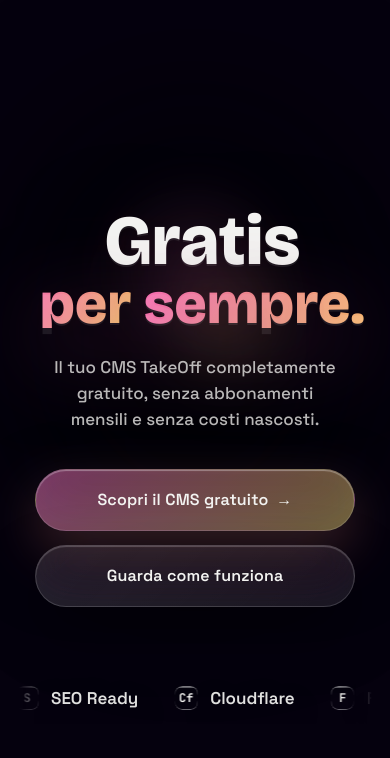
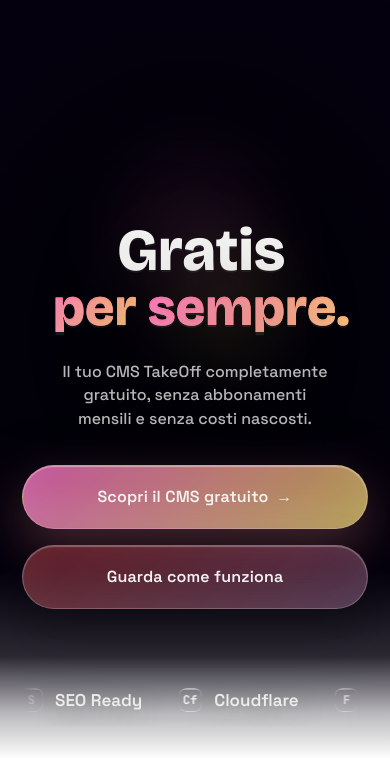
Before and after one commit to takeoffmilan/takeoff-site, a website built with Vite: page index.html in a window 390 px wide. Shown: the part 86-844 px from the top of the page. Built offline with nearby package versions, Linux system fonts and the light colour scheme; some packages are replaced by stand-ins of ours; animation ran at ten frames a second.

Commit message:
Polish hero buttons and mobile layout

```diff
--- a/src/main.js
+++ b/src/main.js
@@ -10,17 +10,6 @@ import { ScrollTrigger } from 'gsap/ScrollTrigger'
 gsap.registerPlugin(ScrollTrigger)
 
 const prefersReducedMotion = window.matchMedia('(prefers-reduced-motion: reduce)').matches
-const heroEl = document.querySelector('.hero')
-
-if (heroEl && !prefersReducedMotion) {
-  heroEl.addEventListener('pointermove', (event) => {
-    const rect = heroEl.getBoundingClientRect()
-    const x = ((event.clientX - rect.left) / rect.width) * 100
-    const y = ((event.clientY - rect.top) / rect.height) * 100
-    heroEl.style.setProperty('--mx', x.toFixed(2) + '%')
-    heroEl.style.setProperty('--my', y.toFixed(2) + '%')
-  })
-}
 
 // ===== HERO VIDEO FADE LOOP =====
 const heroVideo = document.querySelector('[data-hero-video]')
@@ -149,17 +138,17 @@ if (!prefersReducedMotion) {
       duration: 1.15,
       ease: 'expo.out',
       delay: 0.18,
+      onComplete: () => gsap.set('.hero-title', { clearProps: 'transform,filter' }),
     })
     gsap.from('[data-split] .word', {
-      y: '120%',
-      rotateX: -38,
-      scale: 0.88,
+      y: 24,
       opacity: 0,
-      filter: 'blur(18px)',
-      duration: 1.35,
-      stagger: 0.045,
+      filter: 'blur(14px)',
+      duration: 1.05,
+      stagger: 0.04,
       ease: 'expo.out',
       delay: 0.34,
+      onComplete: () => gsap.set('[data-split] .word', { clearProps: 'transform,filter' }),
     })
     // ensure word elements have overflow:hidden parent visual
     const style = document.createElement('style')
@@ -185,14 +174,13 @@ if (!prefersReducedMotion) {
   })
 
   gsap.from('.hero-actions .btn', {
-    y: 34,
     opacity: 0,
     filter: 'blur(12px)',
-    duration: 1,
+    duration: 0.8,
     stagger: 0.1,
-    ease: 'elastic.out(1, 0.75)',
+    ease: 'power3.out',
     delay: 1.02,
-    onComplete: () => gsap.set('.hero-actions .btn', { clearProps: 'transform,filter' }),
+    onComplete: () => gsap.set('.hero-actions .btn', { clearProps: 'filter' }),
   })
 
   gsap.from('.logo-track span', {
@@ -204,28 +192,6 @@ if (!prefersReducedMotion) {
     stagger: 0.045,
     ease: 'power3.out',
     delay: 1.24,
-  })
-
-  document.querySelectorAll('.hero-actions .btn').forEach((button) => {
-    button.addEventListener('pointermove', (event) => {
-      const rect = button.getBoundingClientRect()
-      const x = event.clientX - rect.left - rect.width / 2
-      const y = event.clientY - rect.top - rect.height / 2
-      gsap.to(button, {
-        x: x * 0.12,
-        y: y * 0.18 - 4,
-        duration: 0.35,
-        ease: 'power3.out',
-      })
-    })
-    button.addEventListener('pointerleave', () => {
-      gsap.to(button, {
-        x: 0,
-        y: 0,
-        duration: 0.55,
-        ease: 'elastic.out(1, 0.55)',
-      })
-    })
   })
 }
 
--- a/src/style.css
+++ b/src/style.css
@@ -350,8 +350,18 @@ h1, h2, h3, h4, h5 {
   overflow: visible;
   isolation: isolate;
   background: hsl(260 87% 3%);
-  --mx: 50%;
-  --my: 42%;
+}
+.hero::after {
+  content: '';
+  position: absolute;
+  left: 0;
+  right: 0;
+  bottom: -1px;
+  height: 240px;
+  z-index: 0;
+  pointer-events: none;
+  background:
+    linear-gradient(180deg, rgba(255,255,255,0) 0%, rgba(255,255,255,0.16) 46%, rgba(255,255,255,0.72) 76%, #fff 100%);
 }
 .hero-bg {
   position: absolute;
@@ -398,8 +408,8 @@ h1, h2, h3, h4, h5 {
   z-index: -1;
   pointer-events: none;
   background:
-    radial-gradient(circle at var(--mx) var(--my), rgba(255, 102, 196, 0.24), transparent 18%),
-    radial-gradient(circle at calc(var(--mx) + 8%) calc(var(--my) + 6%), rgba(255, 222, 89, 0.2), transparent 16%);
+    radial-gradient(circle at 50% 38%, rgba(255, 102, 196, 0.18), transparent 20%),
+    radial-gradient(circle at 58% 46%, rgba(255, 222, 89, 0.16), transparent 18%);
   mix-blend-mode: screen;
   opacity: 0.72;
   filter: blur(16px);
@@ -422,11 +432,12 @@ h1, h2, h3, h4, h5 {
 
 .hero-title {
   font-family: var(--font-hero);
-  font-size: clamp(76px, 9vw, 154px);
+  font-size: clamp(72px, 8.8vw, 148px);
   font-weight: 800;
   letter-spacing: 0;
-  line-height: 0.78;
+  line-height: 0.86;
   margin: 0;
+  padding-bottom: 0.04em;
   color: hsl(40 6% 95%);
   text-shadow:
     0 2px 0 rgba(255,255,255,0.08),
@@ -440,8 +451,7 @@ h1, h2, h3, h4, h5 {
   font-size: 0.76em;
   font-weight: 800;
   letter-spacing: 0;
-  margin-top: -0.02em;
-  filter: drop-shadow(0 18px 42px rgba(255,102,196,0.28));
+  margin-top: 0.02em;
 }
 
 .hero-sub {
@@ -468,64 +478,50 @@ h1, h2, h3, h4, h5 {
   min-height: 70px;
   padding: 0 34px;
   border-radius: var(--radius-pill);
-  border: 1px solid rgba(255,255,255,0.18);
+  border: 1px solid rgba(255,255,255,0.26);
   color: hsl(40 6% 95%);
-  background: rgba(255,255,255,0.055);
-  backdrop-filter: blur(18px) saturate(160%);
+  background: rgba(255,255,255,0.14);
+  backdrop-filter: blur(20px) saturate(170%);
   box-shadow:
-    inset 0 1px 1px rgba(255,255,255,0.22),
-    inset 0 -18px 34px rgba(255,255,255,0.035),
-    0 24px 60px rgba(0,0,0,0.36);
+    inset 0 1px 1px rgba(255,255,255,0.28),
+    inset 0 -18px 34px rgba(255,255,255,0.07),
+    0 18px 48px rgba(0,0,0,0.38);
   overflow: hidden;
   isolation: isolate;
 }
 .hero-actions .btn::before {
-  content: '';
-  position: absolute;
-  inset: 1px;
-  border-radius: inherit;
-  background:
-    linear-gradient(110deg, transparent 0%, rgba(255,255,255,0.22) 16%, transparent 32%),
-    radial-gradient(circle at 30% 0%, rgba(255,255,255,0.24), transparent 35%);
-  opacity: 0;
-  transform: translateX(-32%);
-  transition: opacity 0.35s var(--ease-out), transform 0.5s var(--ease-out);
-  z-index: -1;
-}
-.hero-actions .btn:hover::before {
-  opacity: 1;
-  transform: translateX(18%);
+  content: none;
 }
 .hero-actions .btn:hover {
-  transform: translateY(-4px) scale(1.015);
-  border-color: rgba(255,255,255,0.3);
+  transform: translateY(-2px);
+  border-color: rgba(255,255,255,0.36);
   box-shadow:
-    inset 0 1px 1px rgba(255,255,255,0.28),
-    inset 0 -18px 34px rgba(255,255,255,0.05),
-    0 30px 72px rgba(0,0,0,0.44);
+    inset 0 1px 1px rgba(255,255,255,0.34),
+    inset 0 -18px 34px rgba(255,255,255,0.09),
+    0 22px 58px rgba(0,0,0,0.45);
 }
 .hero-actions .btn-primary {
   background:
-    linear-gradient(135deg, rgba(255,102,196,0.42), rgba(255,222,89,0.36)),
-    rgba(255,255,255,0.06);
+    linear-gradient(135deg, rgba(255,102,196,0.72), rgba(255,222,89,0.62)),
+    rgba(255,255,255,0.16);
   box-shadow:
-    inset 0 1px 1px rgba(255,255,255,0.32),
-    inset 0 -20px 38px rgba(255,255,255,0.055),
-    0 18px 46px rgba(255,102,196,0.2),
+    inset 0 1px 1px rgba(255,255,255,0.38),
+    inset 0 -20px 38px rgba(255,255,255,0.1),
+    0 18px 46px rgba(255,102,196,0.28),
     0 28px 72px rgba(0,0,0,0.42);
   animation: glassPulse 3.8s ease-in-out infinite;
 }
 .hero-actions .btn-ghost {
   border-radius: var(--radius-pill);
-  border-bottom: 1px solid rgba(255,255,255,0.18);
+  border-bottom: 1px solid rgba(255,255,255,0.26);
   background:
-    linear-gradient(135deg, rgba(255,255,255,0.07), rgba(255,255,255,0.025)),
-    rgba(255,255,255,0.035);
+    linear-gradient(135deg, rgba(150,25,30,0.46), rgba(255,102,196,0.14)),
+    rgba(255,255,255,0.12);
 }
 .hero-actions .btn-ghost:hover { border-color: rgba(255,255,255,0.3); }
 @keyframes glassPulse {
-  0%, 100% { box-shadow: inset 0 1px 1px rgba(255,255,255,0.32), inset 0 -20px 38px rgba(255,255,255,0.055), 0 18px 46px rgba(255,102,196,0.2), 0 28px 72px rgba(0,0,0,0.42); }
-  50% { box-shadow: inset 0 1px 1px rgba(255,255,255,0.38), inset 0 -20px 38px rgba(255,255,255,0.075), 0 24px 58px rgba(255,222,89,0.22), 0 34px 82px rgba(0,0,0,0.48); }
+  0%, 100% { box-shadow: inset 0 1px 1px rgba(255,255,255,0.38), inset 0 -20px 38px rgba(255,255,255,0.1), 0 18px 46px rgba(255,102,196,0.28), 0 28px 72px rgba(0,0,0,0.42); }
+  50% { box-shadow: inset 0 1px 1px rgba(255,255,255,0.42), inset 0 -20px 38px rgba(255,255,255,0.12), 0 24px 58px rgba(255,222,89,0.26), 0 34px 82px rgba(0,0,0,0.48); }
 }
 @keyframes heroTitleBreath {
   0%, 100% { text-shadow: 0 2px 0 rgba(255,255,255,0.08), 0 22px 90px rgba(0,0,0,0.6), 0 0 42px rgba(255,102,196,0.12); }
@@ -1214,27 +1210,40 @@ h1, h2, h3, h4, h5 {
   .main-nav, .header-cta { display: none; }
   .menu-toggle { display: flex; }
   .hero {
-    padding: 112px 18px 34px;
+    padding: 96px 22px 32px;
     min-height: 100svh;
   }
+  .hero::after {
+    height: 190px;
+  }
+  .hero-content {
+    padding-top: 0;
+    max-width: 100%;
+  }
   .hero-title {
-    font-size: clamp(64px, 18vw, 92px);
-    line-height: 0.84;
+    font-size: clamp(54px, 15.2vw, 72px);
+    line-height: 0.92;
+    padding-bottom: 0.08em;
   }
-  .hero-title .grad-move { font-size: 0.82em; }
+  .hero-title .grad-move {
+    font-size: 0.88em;
+    margin-top: 0.04em;
+  }
   .hero-sub {
-    font-size: 17px;
-    line-height: 1.55;
-    margin-top: 24px;
+    font-size: 16px;
+    line-height: 1.48;
+    margin-top: 22px;
+    max-width: 340px;
   }
   .hero-actions {
-    margin-top: 36px;
-    gap: 14px;
+    margin-top: 34px;
+    gap: 16px;
   }
   .hero-actions .btn {
     width: 100%;
-    max-width: 320px;
-    min-height: 62px;
+    max-width: 354px;
+    min-height: 64px;
+    padding: 0 24px;
   }
   .hero-marquee-wrap {
     display: block;
```
